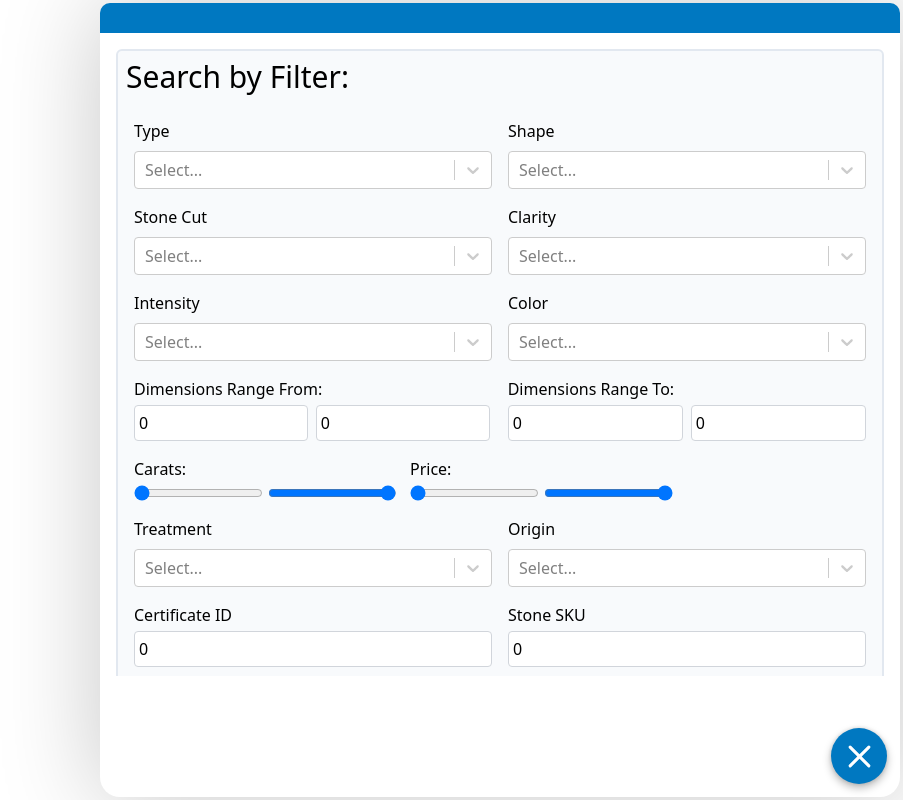
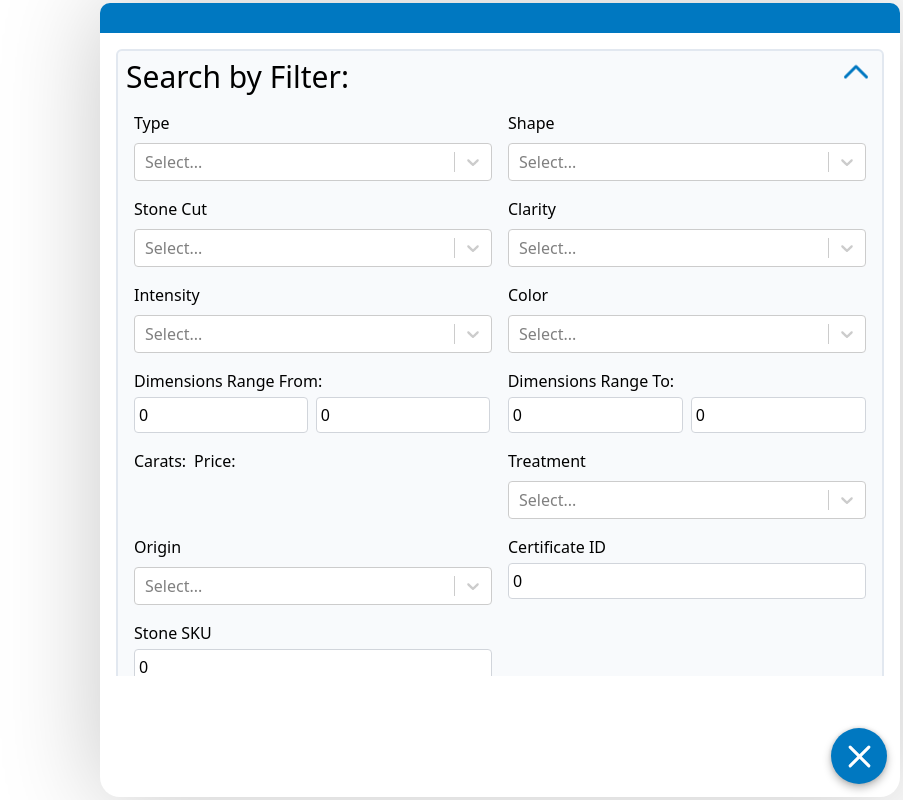
Before and after one commit to noobdev47/widget-prototype, a React app: page / in a window 1280 px wide. Both pictures are taken after a click on the link 1236 px from the left and 756 px from the top of the page. Shown: the whole page, without its empty margins (377-1280 px from the left). Built offline with nearby package versions, Linux system fonts and the light colour scheme.

Commit message:
caret added, filter converted to accordion, input type range removed

```diff
--- a/src/components/filter/Filter.jsx
+++ b/src/components/filter/Filter.jsx
@@ -1,7 +1,9 @@
 import React, { useState } from 'react'
 import CustomSelect from '../custom_select/CustomSelect'
+import CaretUpIcon from '../assets/icons/caret-up-icon.svg'
+import CaretDownIcon from '../assets/icons/caret-down-icon.svg'
 
-const Filter = () => {
+const Filter = ({ hideFilter, setHideFilter }) => {
 	const [filter, setFilter] = useState({
 		shapes: [],
 		colors: [],
@@ -29,8 +31,25 @@ const Filter = () => {
 
 	return (
 		<div className='p-2 border-2 rounded-md border-solid border-slate-200	bg-slate-50'>
-			<p className='font-sans text-3xl'>Search by Filter:</p>
-			<div className='flex flex-row justify-between flex-wrap mt-4'>
+			<div className='flex flex-row justify-between mb-2'>
+				<p className='font-sans text-3xl'>Search by Filter:</p>
+				<div
+					className={`transition duration-500 ease-in-out transform ${
+						hideFilter ? 'rotate-180' : 'rotate-0'
+					}`}
+				>
+					<img
+						src={CaretUpIcon}
+						onClick={() => setHideFilter(!hideFilter)}
+						className='h-9 w-9 cursor-pointer animate-bounce'
+					/>
+				</div>
+			</div>
+			<div
+				className={`${
+					hideFilter ? 'hidden' : 'flex'
+				} flex-col md:flex-row sm:flex-col lg:flex-row justify-between flex-wrap transition duration-500 ease-in-out transform`}
+			>
 				<CustomSelect
 					label={'Type'}
 					name={'stone_types'}
@@ -126,55 +145,14 @@ const Filter = () => {
 				</div>
 
 				<div className='p-1 flex flex-row items-stretch'>
-					<div className='flex p-1 items-stretch flex-col'>
+					<div className='flex p-1 items-stretch flex-col w-100'>
 						<h3 className='m-0 font-sans text-base'>Carats:</h3>
-						<div className='flex mt-1 flex-row'>
-							<input
-								min='0.05'
-								type='range'
-								name='weight_from'
-								max={filter.weight_to}
-								onChange={handleOnChange}
-								value={filter.weight_from}
-								style={{
-									width: '50%',
-									marginRight: '5px',
-								}}
-							/>
-							<input
-								max='150'
-								type='range'
-								name='weight_to'
-								min={filter.weight_from}
-								value={filter.weight_to}
-								onChange={handleOnChange}
-								style={{ marginRight: '5px', width: '50%' }}
-							/>
-						</div>
+						<div className='flex mt-1 flex-row'></div>
 					</div>
 
-					<div className='flex p-1 items-stretch flex-col'>
+					<div className='flex p-1 items-stretch flex-col w-100'>
 						<h3 className='m-0 font-sans text-base'>Price:</h3>
-						<div className='flex mt-1 flex-row'>
-							<input
-								min='300'
-								type='range'
-								name='price_from'
-								max={filter.price_to}
-								onChange={handleOnChange}
-								value={filter.price_from}
-								style={{ marginRight: '5px' }}
-							/>
-							<input
-								type='range'
-								max='1000000'
-								name='price_to'
-								min={filter.price_from}
-								value={filter.price_to}
-								onChange={handleOnChange}
-								style={{ marginRight: '5px' }}
-							/>
-						</div>
+						<div className='flex mt-1 flex-row'></div>
 					</div>
 				</div>
 
```
